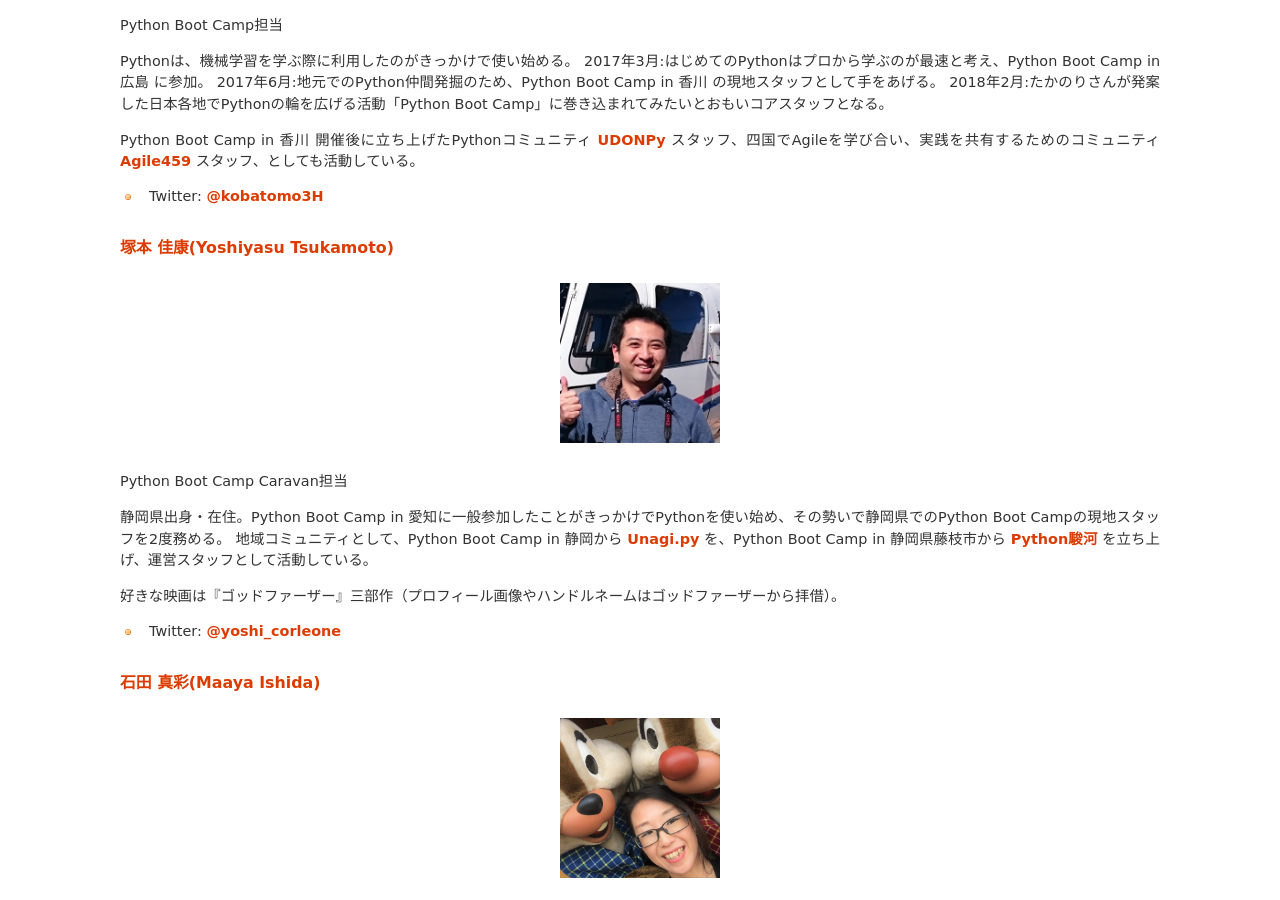
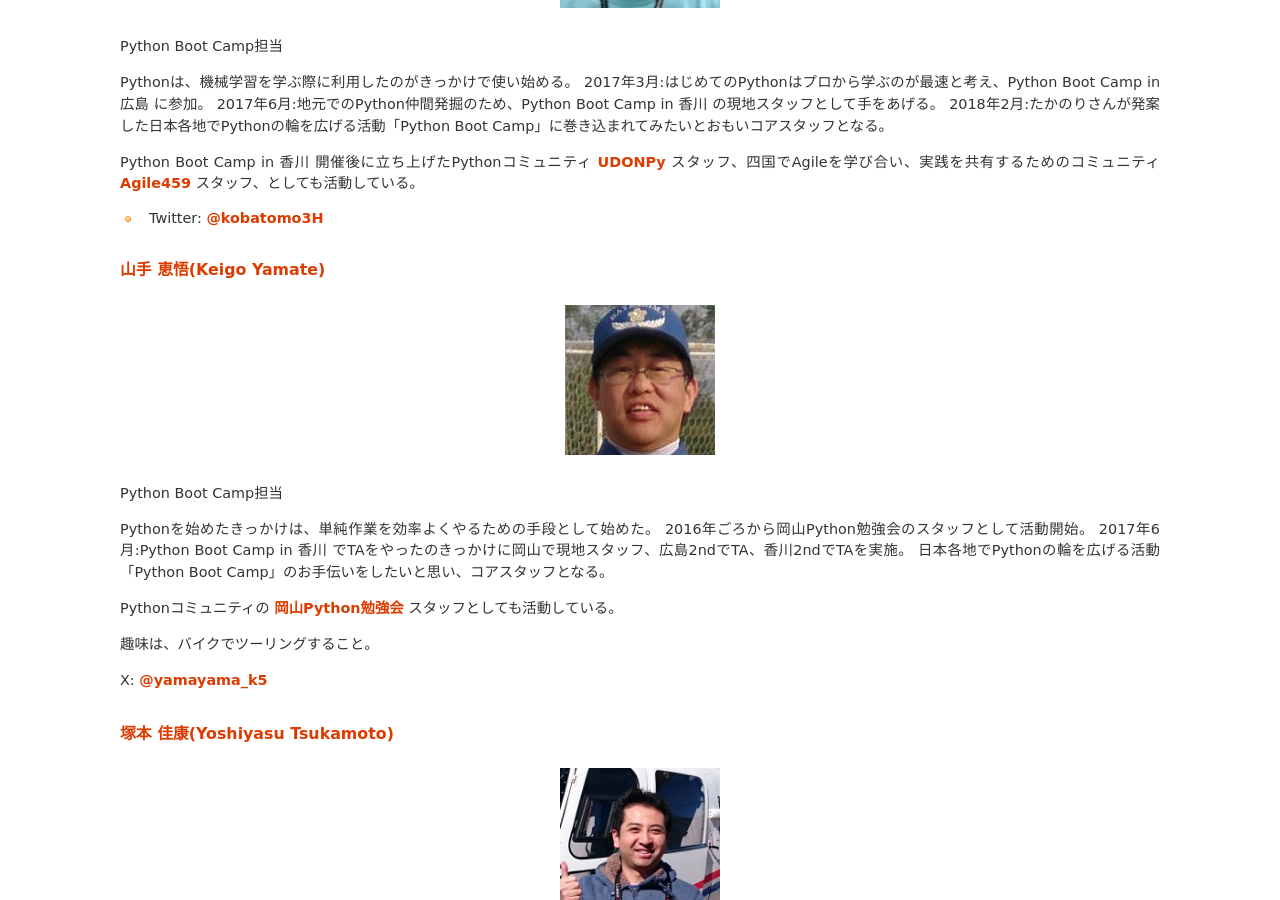
Before and after one commit to pyconjp/www.pycon.jp, a Sphinx documentation site: the page built from source/committee/members.rst, in a window 1280 px wide and 900 px high, scrolled down 1688 px. Built offline with Sphinx 7.4.7, drawn with Linux system fonts in a browser that asks for light colours.

Commit message:
ISSHA-3042 add member and add picture

```diff
--- a/source/committee/members.rst
+++ b/source/committee/members.rst
@@ -64,6 +64,22 @@ Pythonは、機械学習を学ぶ際に利用したのがきっかけで使い
 Python Boot Camp in 香川 開催後に立ち上げたPythonコミュニティ `UDONPy <https://udonpy.connpass.com/>`_ スタッフ、四国でAgileを学び合い、実践を共有するためのコミュニティ `Agile459 <https://agile459.connpass.com/>`_ スタッフ、としても活動している。
 
 * Twitter: `@kobatomo3H <https://twitter.com/kobatomo3H>`_
+
+
+山手 恵悟(Keigo Yamate)
+-----------------------
+.. figure:: /_static/yamate.png
+
+Python Boot Camp担当
+
+Pythonを始めたきっかけは、単純作業を効率よくやるための手段として始めた。 2016年ごろから岡山Python勉強会のスタッフとして活動開始。 2017年6月:Python Boot Camp in 香川 でTAをやったのきっかけに岡山で現地スタッフ、広島2ndでTA、香川2ndでTAを実施。 日本各地でPythonの輪を広げる活動「Python Boot Camp」のお手伝いをしたいと思い、コアスタッフとなる。
+
+Pythonコミュニティの `岡山Python勉強会 <https://okapython.connpass.com/>`_ スタッフとしても活動している。
+
+趣味は、バイクでツーリングすること。
+
+X: `@yamayama_k5 <https://twitter.com/yamayama_k5>`_
+
 
 塚本 佳康(Yoshiyasu Tsukamoto)
 ------------------------------
```
Also changed, not shown: source/_static/yamate.png (added).
